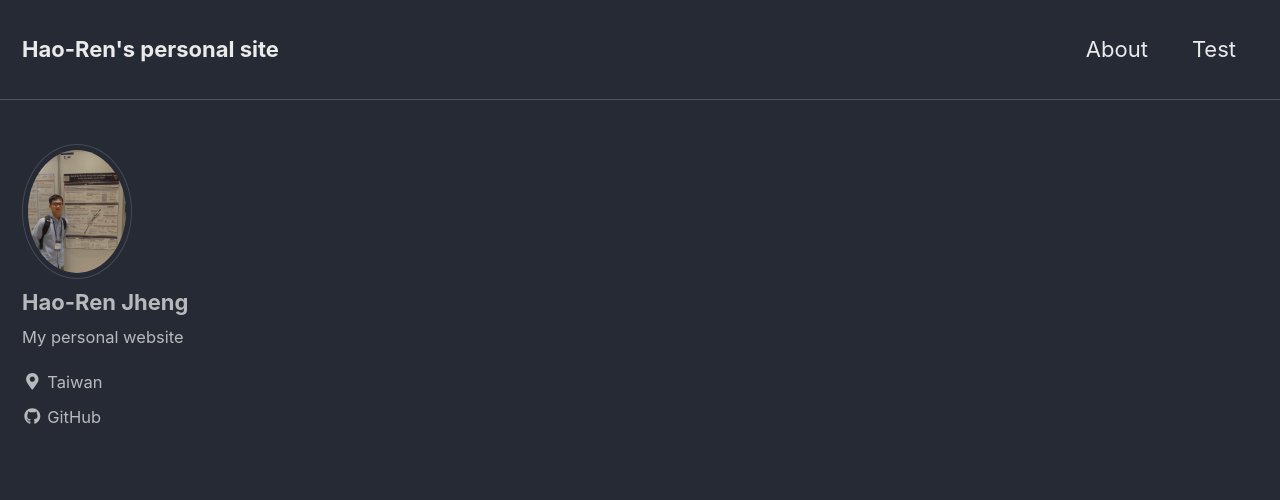
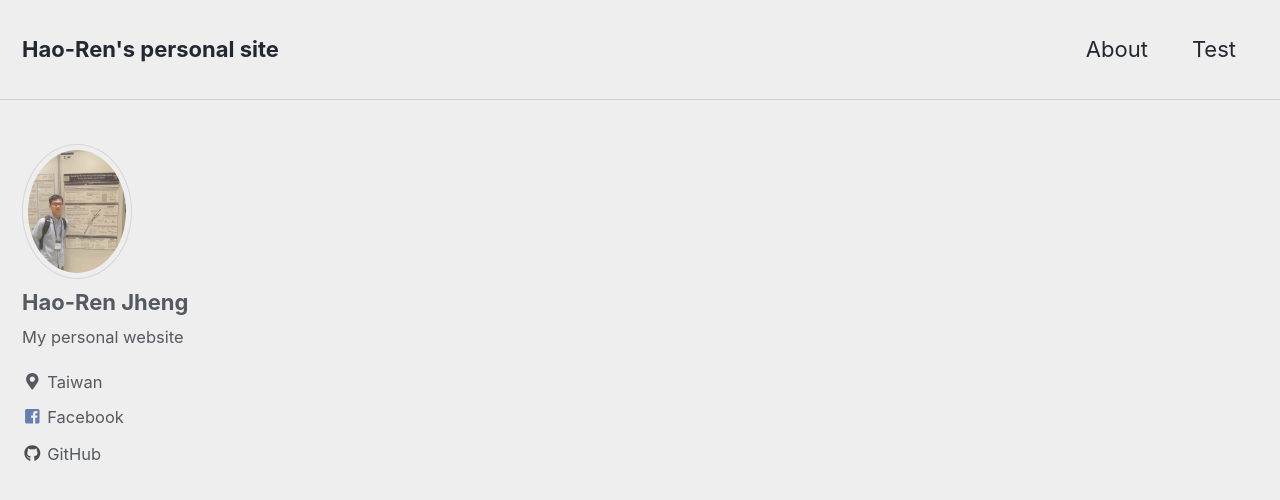
Before and after one commit to hrjheng/hrjheng.github.io, a Jekyll site: the page built from index.html, in a window 1280 px wide and 900 px high. Shown: the top 500 px of the window. Built offline with Jekyll 4.4.1, drawn with Linux system fonts in a browser that asks for light colours; nearby versions of some CDN libraries; the list of posts is cut into pages by our own code.

Commit message:
new commit

```diff
--- a/_config.yml
+++ b/_config.yml
@@ -5,7 +5,7 @@
 # For technical reasons, this file is *NOT* reloaded automatically when you use
 # `jekyll serve`. If you change this file, please restart the server process.
 
-minimal_mistakes_skin    : "dark" # "air", "aqua", "contrast", "dark", "dirt", "neon", "mint", "plum", "sunrise"
+minimal_mistakes_skin    : "air" # "air", "aqua", "contrast", "dark", "dirt", "neon", "mint", "plum", "sunrise"
 
 # Site Settings
 locale                   : "en-US"
@@ -95,7 +95,7 @@ author:
   codepen          :
   dribbble         :
   flickr           :
-  facebook         :
+  facebook         : "https://www.facebook.com/HaoRenJheng"
   foursquare       :
   github           : "hrjheng"
   gitlab           :
```
